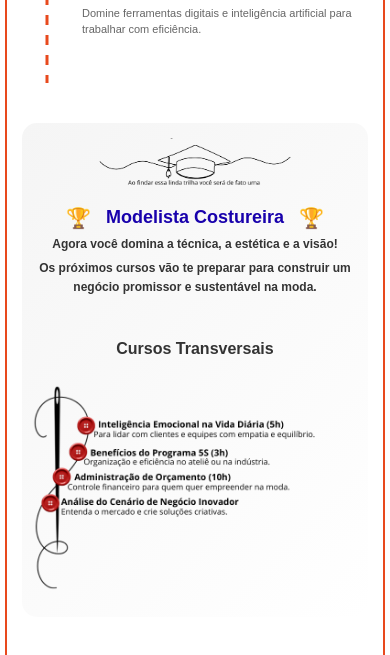
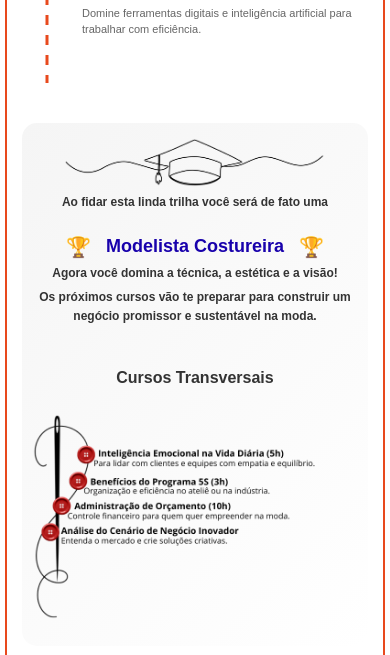
Before and after one commit to karython/ProjetoSenai, a plain HTML site: page index.html in a window 390 px wide. Shown: the part 1301-1956 px from the top of the page. Drawn offline with Linux system fonts and the light colour scheme.

Commit message:
ajuste de responsividade

```diff
--- a/index.html
+++ b/index.html
@@ -195,8 +195,10 @@
 
       <!-- Conclusão -->
       <div class="conclusao">
-        <img src="/static/img/capelo.png" alt="Capelo" />
+        <img src="/static/img/cap.png" alt="Capelo" style="height: max-content;"/>
+        <h4>Ao fidar esta linda trilha você será de fato uma </h4>
         <br />
+
         <div class="titulo-premio">
           <span class="trophy">🏆</span>
           <h2>Modelista Costureira</h2>
```
Also changed, not shown: static/img/cap.png (added).
